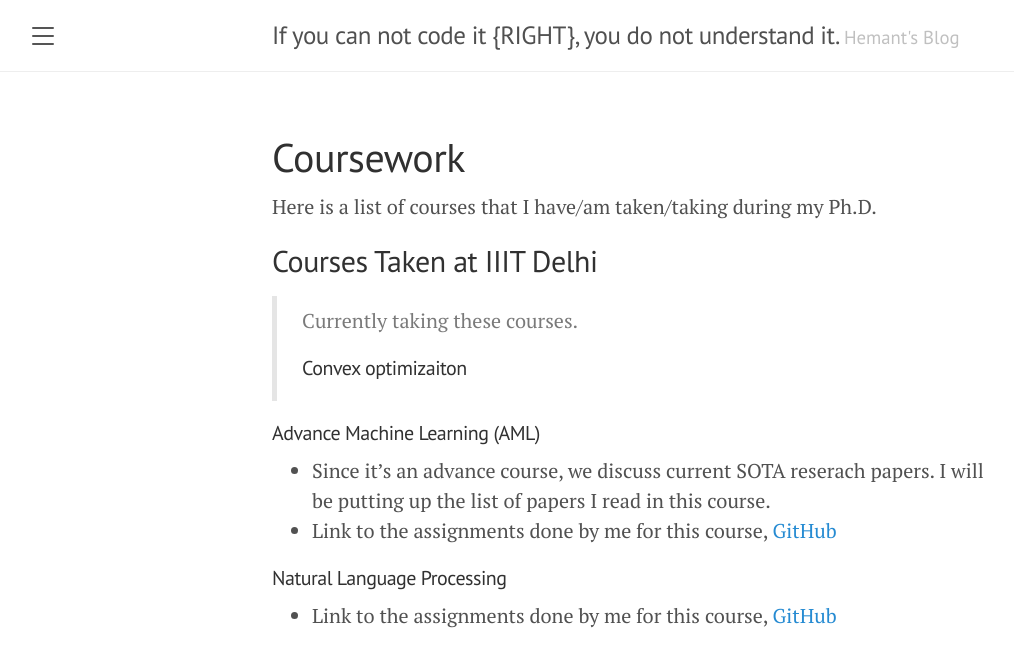
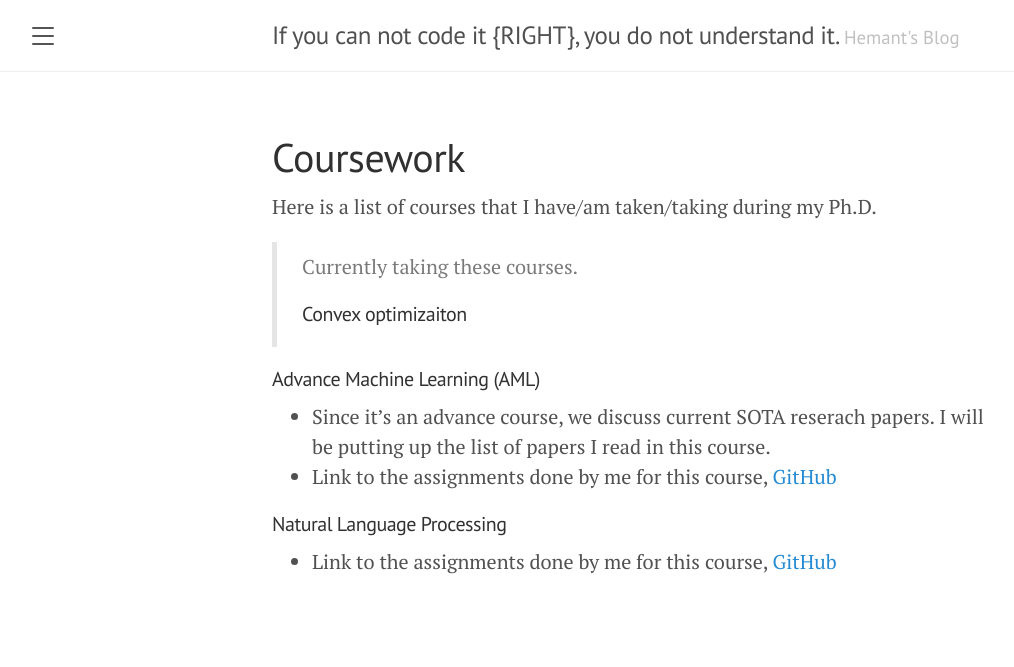
Before and after one commit to raotnameh/raotnameh.github.io, a Jekyll site: the page built from coursework.md, in a window 1280 px wide. Shown: the top 667 px of the page, without its empty margins (8-1022 px from the left). Built offline with Jekyll 4.4.1, drawn with Linux system fonts in a browser that asks for light colours.

Commit message:
It's just my website

```diff
--- a/coursework.md
+++ b/coursework.md
@@ -4,8 +4,6 @@ title: Coursework
 ---
 
 Here is a list of courses that I have/am taken/taking during my Ph.D.
-
-## Courses Taken at IIIT Delhi
 
 
 > Currently taking these courses.
```
